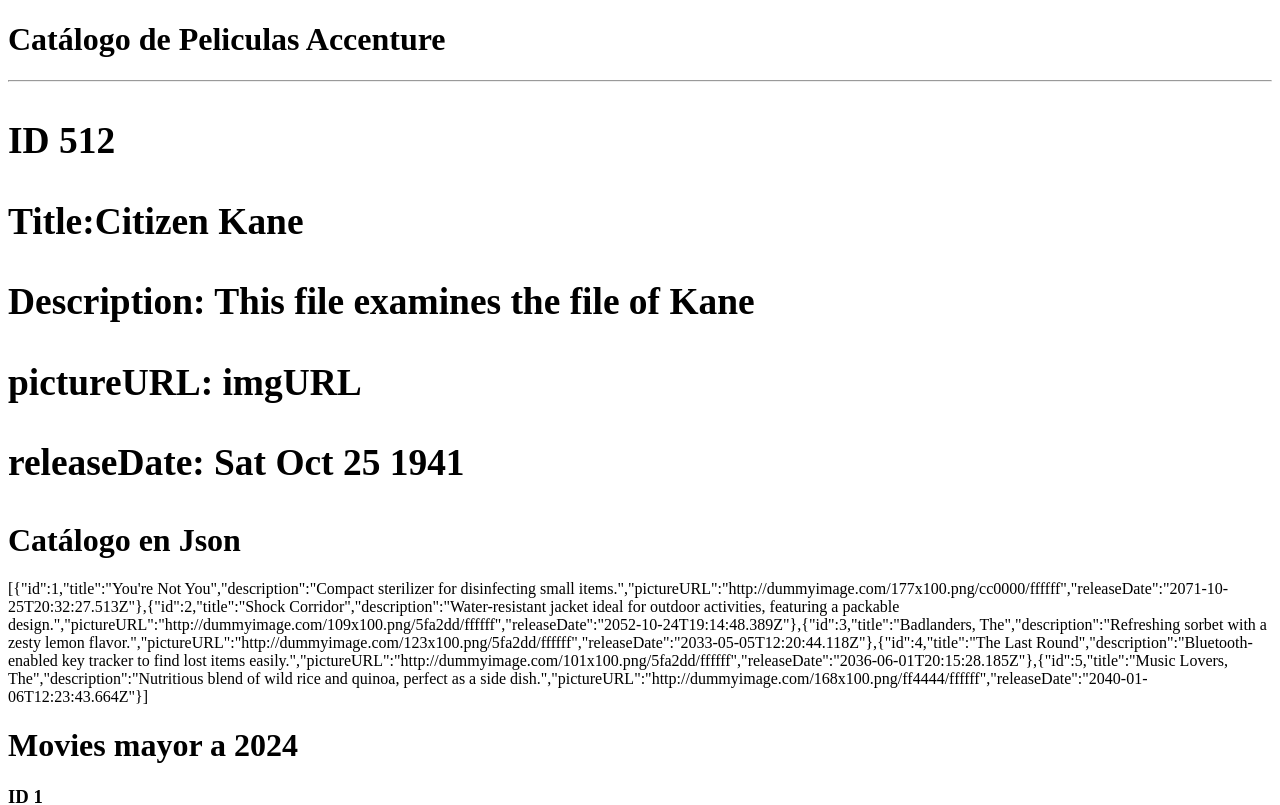
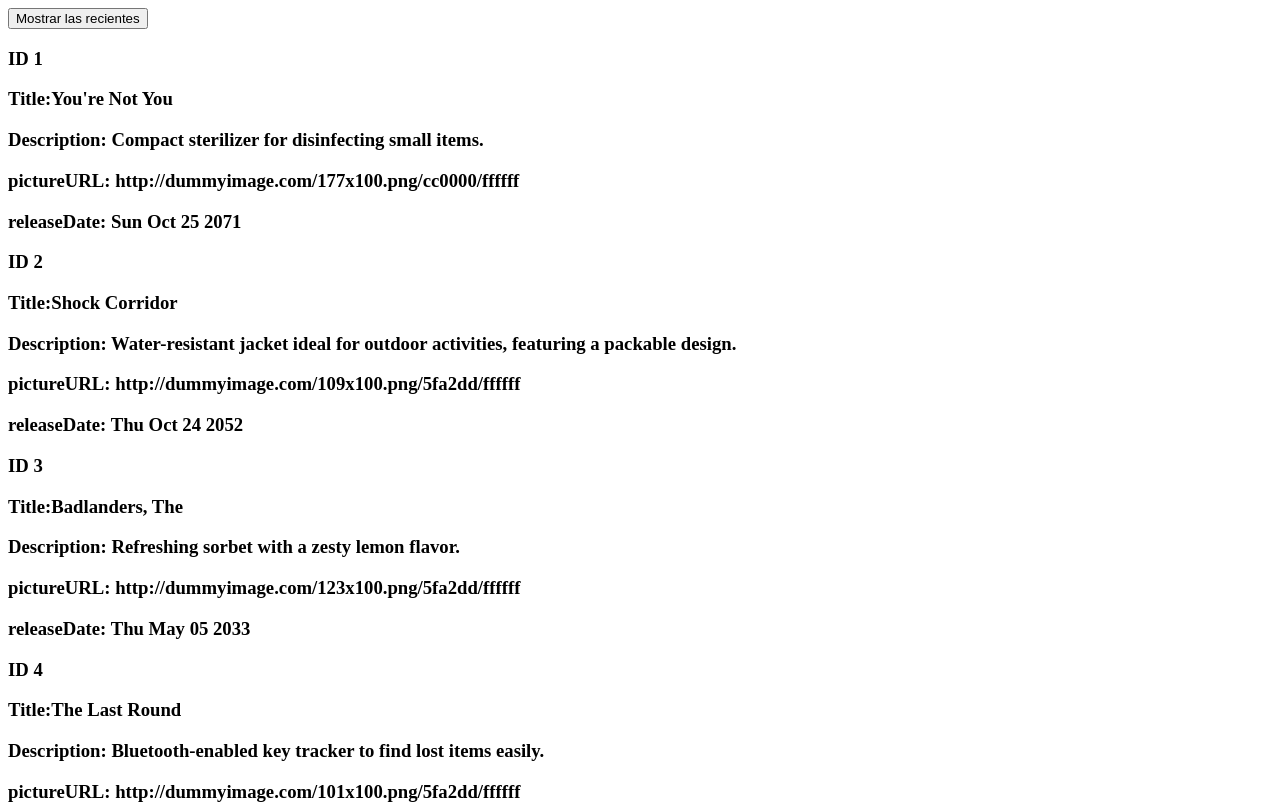
Before and after one commit to nadiacoboz/upskilling-react, a React (Vite) app: page / in a window 1280 px wide. Shown: the top 805 px of the page. Built offline with nearby package versions, Linux system fonts and the light colour scheme.

Commit message:
Control Boton

```diff
--- a/src/App.tsx
+++ b/src/App.tsx
@@ -1,7 +1,8 @@
-import type { JSX } from 'react'
+//import type { JSX } from 'react'
 import './App.css'
-import PrintMovie from './components/PrintMovie'
+//import PrintMovie from './components/PrintMovie/PrintMovie'
 import { mockMovie, movieList } from './mocks/movies.mocks'
+import MovieList from './components/PrintMovie/MovieList'
 /*
 function PrintMovie(): JSX.Element{
   return(
@@ -17,7 +18,7 @@ function PrintMovie(): JSX.Element{
 function App() {
  return (
    <>
-    <h1>Catálogo de Peliculas Accenture</h1>
+    {/* <h1>Catálogo de Peliculas Accenture</h1>
     <hr/>
     <h1><PrintMovie movie={mockMovie}/></h1>
 
@@ -38,7 +39,9 @@ function App() {
             movie.description.includes("to") ? (<PrintMovie key={movie.id} movie={movie} />) : null
 
 
-        ))}
+        ))} */}
+
+        <MovieList movies = {movieList}/>
 
    </>
 
```
Also changed, not shown: src/components/PrintMovie/types.ts (added, +8 -0 lines), src/components/PrintMovie/PrintMovie.tsx (renamed from src/components/PrintMovie.tsx).
